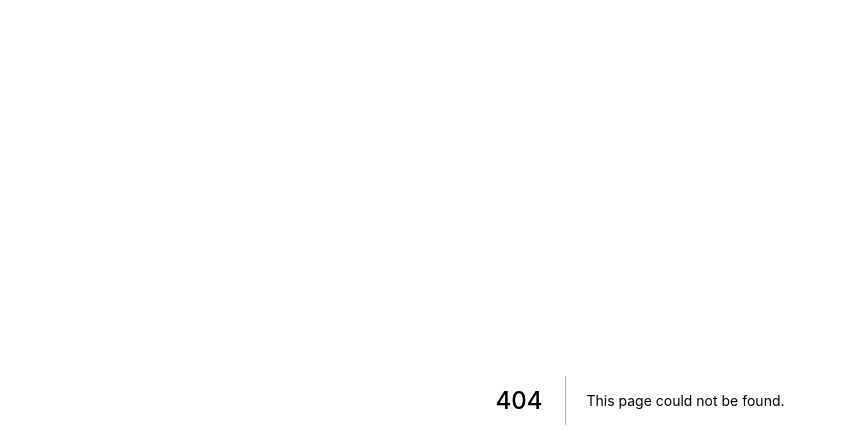
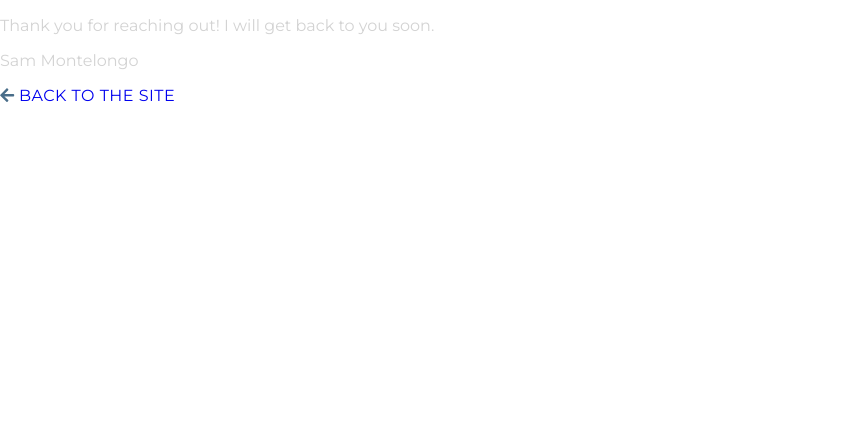
Before and after one commit to montelongo-dev/portfolio-nextjs, a Next.js app: page /contact in a window 1280 px wide. Before the commit this address had no page. Shown: the top 448 px of the page, without its empty margins (0-846 px from the left). Built offline with nearby package versions, Linux system fonts and the light colour scheme.

Commit message:
Adding a submission page

```diff
--- /dev/null
+++ b/pages/contact.js
@@ -0,0 +1,20 @@
+import { FontAwesomeIcon } from "@fortawesome/react-fontawesome";
+import { faArrowLeft } from "@fortawesome/free-solid-svg-icons";
+
+export default function Contact() {
+  return (
+    <div className="contact__submission">
+      <p>Thank you for reaching out! I will get back to you soon.</p>
+      <p>Sam Montelongo</p>
+      <p>
+        <FontAwesomeIcon
+          icon={faArrowLeft}
+          size="1x"
+          className="skills__resume-download"
+          color="#496d89"
+        />
+        <a href="/"> Back to the site</a>
+      </p>
+    </div>
+  );
+}
```
Also changed, not shown: pages/404.js (added, +12 -0 lines).
